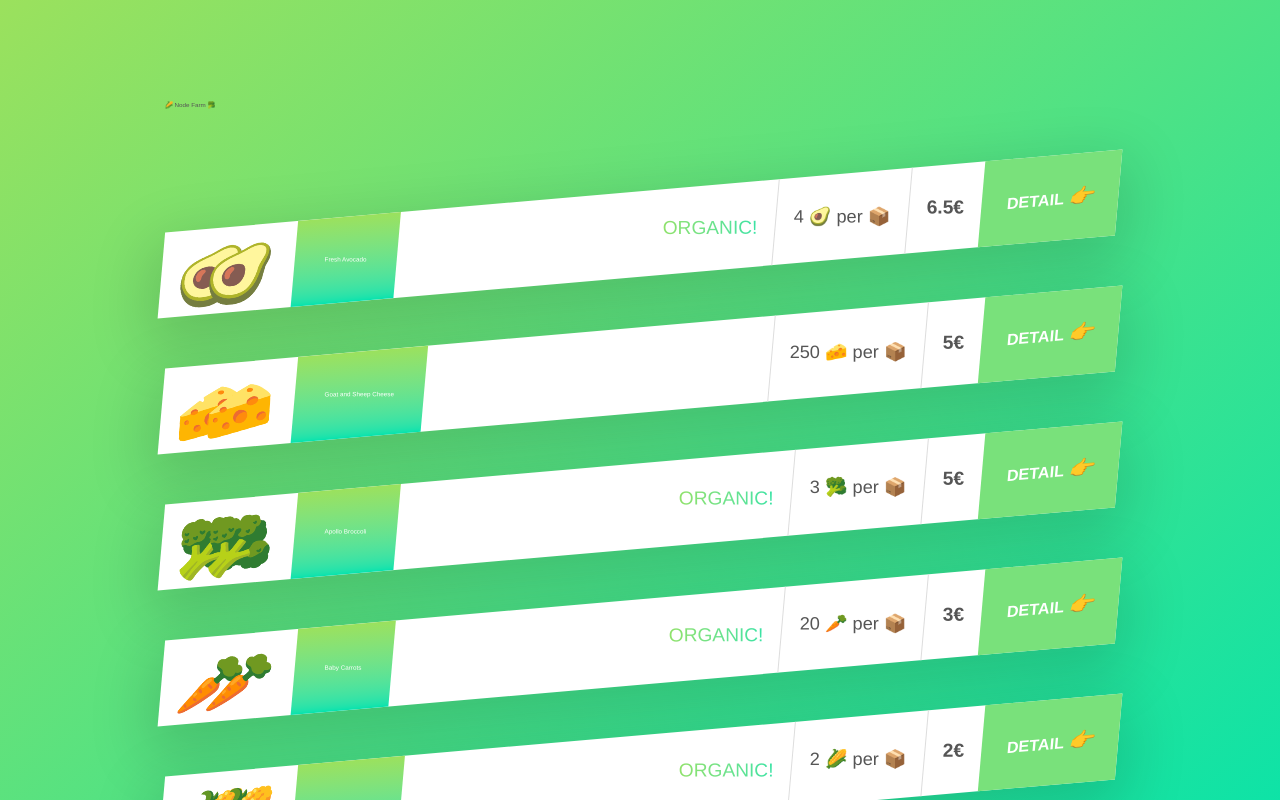
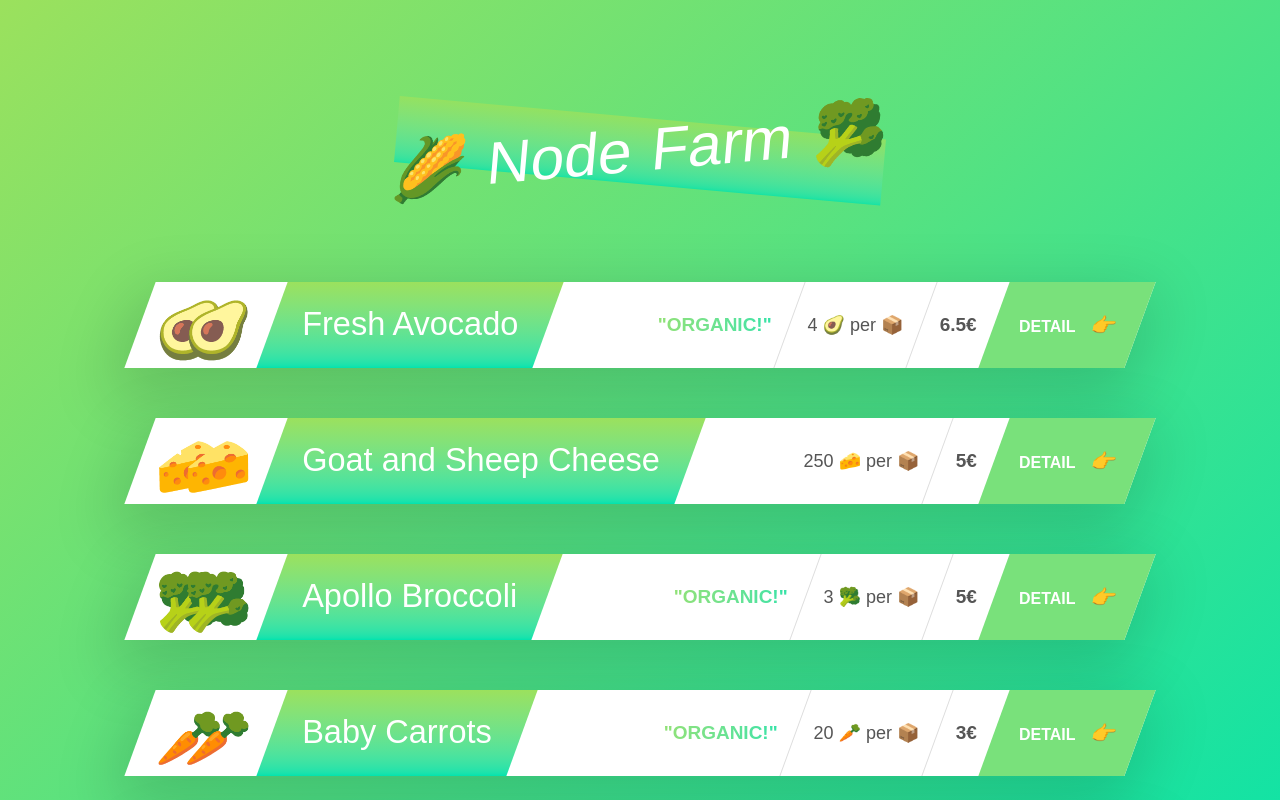
Before and after one commit to xWolfYx/node-farm, a React (Vite) app in the folder node-farm/: page / in a window 1280 px wide. Shown: the top 800 px of the page. Built offline with nearby package versions, Linux system fonts and the light colour scheme.

Commit message:
refactor: match styles to the design

```diff
--- a/node-farm/src/pages/OverviewPage.tsx
+++ b/node-farm/src/pages/OverviewPage.tsx
@@ -1,4 +1,4 @@
-import clsx from "clsx";
+import { Link } from "react-router";
 
 const products: Card[] = [
 	{
@@ -40,8 +40,12 @@ const products: Card[] = [
 
 export default function OverviewPage() {
 	return (
-		<div className="mx-auto my-0 w-380">
-			<h1>🌽 Node Farm 🥦</h1>
+		<div className="mx-auto my-0 w-400">
+			<Link to="/">
+				<h1 className="before:block before:top-[50%] before:left-[50%] before:-z-10 before:absolute relative before:bg-linear-to-b before:from-[#9be15d] before:to-[#00e3ae] before:opacity-[0.8] before:w-[49%] before:h-[65%] text-[6rem] text-white text-center before:content-[''] -skew-5 before:skew-y-370 before:-translate-1/2 [word-spacing:3px]">
+					🌽 Node Farm 🥦
+				</h1>
+			</Link>
 			<div className="mt-32">
 				{products.map(({ emoji, title, organic, amount, price }, i) => (
 					<Card
@@ -60,45 +64,40 @@ export default function OverviewPage() {
 
 function Card({ emoji, title, organic, amount, price }: Card) {
 	return (
-		<figure className="flex bg-white shadow-[0_2rem_6rem_1rem_rgba(0,0,0,0.15)] hover:shadow-[0_3rem_8rem_2rem_rgba(0,0,0,0.15)] mb-20 hover:scale-[1.08] -skew-5 transition-all duration-200 2rem 6rem 1rem rgba(0, 0, 0, 0.15)]">
-			<div className="pt-6 pr-24 pb-2 pl-6 text-[5.5rem] leading-[1.2] tracking-[-4rem]">
+		<figure className="flex bg-white shadow-[0_2rem_6rem_1rem_rgba(0,0,0,0.15)] hover:shadow-[0_3rem_8rem_2rem_rgba(0,0,0,0.15)] mb-20 hover:scale-[1.08] -skew-x-20 transition-all duration-500">
+			<div className="pt-6 pr-24 pb-2 pl-6 text-[5.5rem] leading-[1.2] tracking-[-4rem] skew-x-20">
 				{emoji.repeat(2)}
 			</div>
-
 			<div className="flex items-center bg-linear-to-b from-[#9be15d] to-[#00e3ae] mr-auto px-12 py-0">
-				<h2 className="font-size-[3.25rem] text-white skew-5">{title}</h2>
+				<h2 className="text-[3.25rem] text-white skew-x-20">{title}</h2>
 			</div>
 
 			<div className="flex">
+				{organic && (
+					<div className="flex items-center self-stretch border-[#ddd] last:border-0 border-r">
+						<h6 className="bg-clip-text bg-linear-to-r from-[#9be16d] to-[#00e3ae] p-7 font-black text-[1.9rem] text-transparent uppercase skew-x-20">
+							"Organic!"
+						</h6>
+					</div>
+				)}
+
 				<div className="flex items-center self-stretch border-[#ddd] last:border-0 border-r">
-					<h6
-						className={clsx(
-							"p-7 font-normal text-[1.8rem] skew-5 card__detail--organic",
-							organic &&
-								"font-black uppercase text-[1.9rem] bg-linear-to-r from-[#9be15d] to-[#00e3ae] bg-clip-text text-transparent",
-						)}
-					>
-						{organic ? "Organic!" : ""}
+					<h6 className="p-7 font-normal text-[1.8rem] skew-x-20">
+						{amount} {emoji} per 📦
 					</h6>
 				</div>
 
 				<div className="flex items-center self-stretch border-[#ddd] last:border-0 border-r">
-					<h6 className="p-7 font-normal text-[1.8rem] skew-5 card__detail--organic">{`${amount} ${emoji} per 📦`}</h6>
-				</div>
-
-				<div className="flex items-center self-stretch border-[#ddd] last:border-0 border-r">
-					<h6 className="p-7 font-black text-[1.9rem] skew-5 card__detail--organic">
-						{price}€
-					</h6>
+					<h6 className="p-7 font-black text-[1.9rem] skew-x-20">{price}€</h6>
 				</div>
 			</div>
 
 			<a
-				className="flex flex-[0,0,auto] justify-center items-center bg-[#79e17b] hover:bg-[#9be15d] p-10 font-black text-[1.6rem] text-white text-center uppercase transition-all"
+				className="flex flex-none justify-center items-center bg-[#79e17b] hover:bg-[#9be15d] p-10 font-black text-[1.6rem] text-white text-center uppercase transition-all duration-300"
 				href="#"
 			>
-				<span>
-					Detail <i className="text-[2rem]">👉</i>
+				<span className="skew-x-20">
+					Detail <i className="ml-4 text-[2rem]">👉</i>
 				</span>
 			</a>
 		</figure>
```
